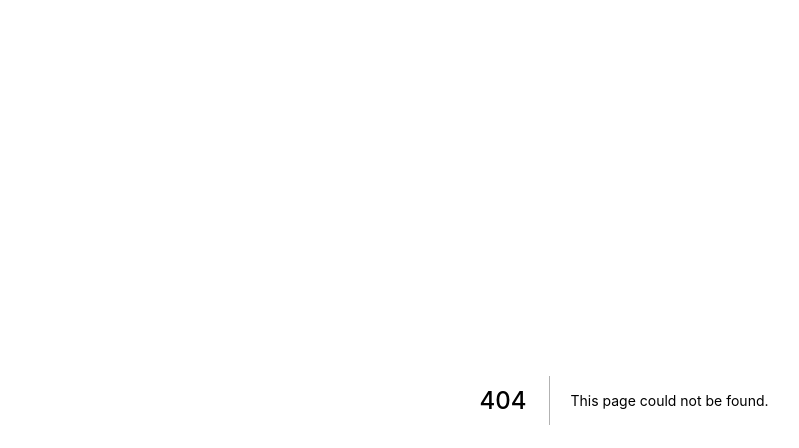
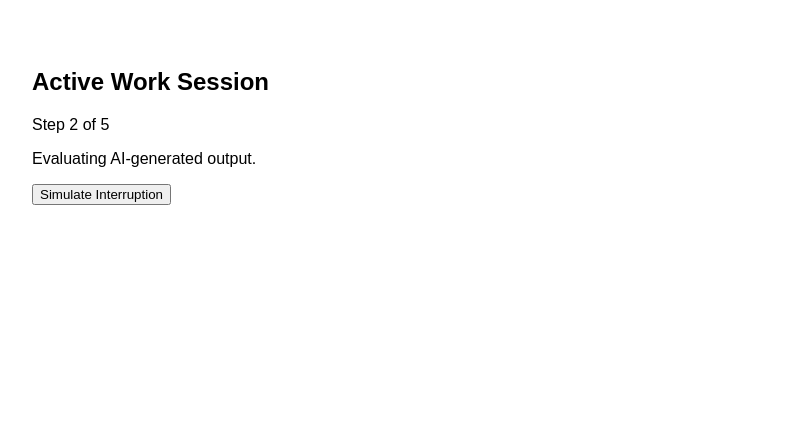
Before and after one commit to Alag-101/reignite-prototype, a Next.js app: page /session in a window 1280 px wide. Before the commit this address had no page. Shown: the top 448 px of the page, without its empty margins (16-815 px from the left). Built offline with nearby package versions, Linux system fonts and the light colour scheme.

Commit message:
Create session.js

```diff
--- /dev/null
+++ b/pages/session.js
@@ -0,0 +1,26 @@
+export default function Session() {
+  function interrupt() {
+    const echoState = {
+      goal: "Evaluate AI-generated strategy",
+      reasoning: "Assess feasibility before refining constraints",
+      lastAction: "Reviewed AI recommendations",
+      nextStep: "Modify constraints and continue evaluation"
+    }
+
+    localStorage.setItem("reignite_state", JSON.stringify(echoState))
+    window.location.href = "/resume"
+  }
+
+  return (
+    <div style={{ fontFamily: "sans-serif", padding: 40 }}>
+      <h2>Active Work Session</h2>
+
+      <p>Step 2 of 5</p>
+      <p>Evaluating AI-generated output.</p>
+
+      <button onClick={interrupt}>
+        Simulate Interruption
+      </button>
+    </div>
+  )
+}
```
